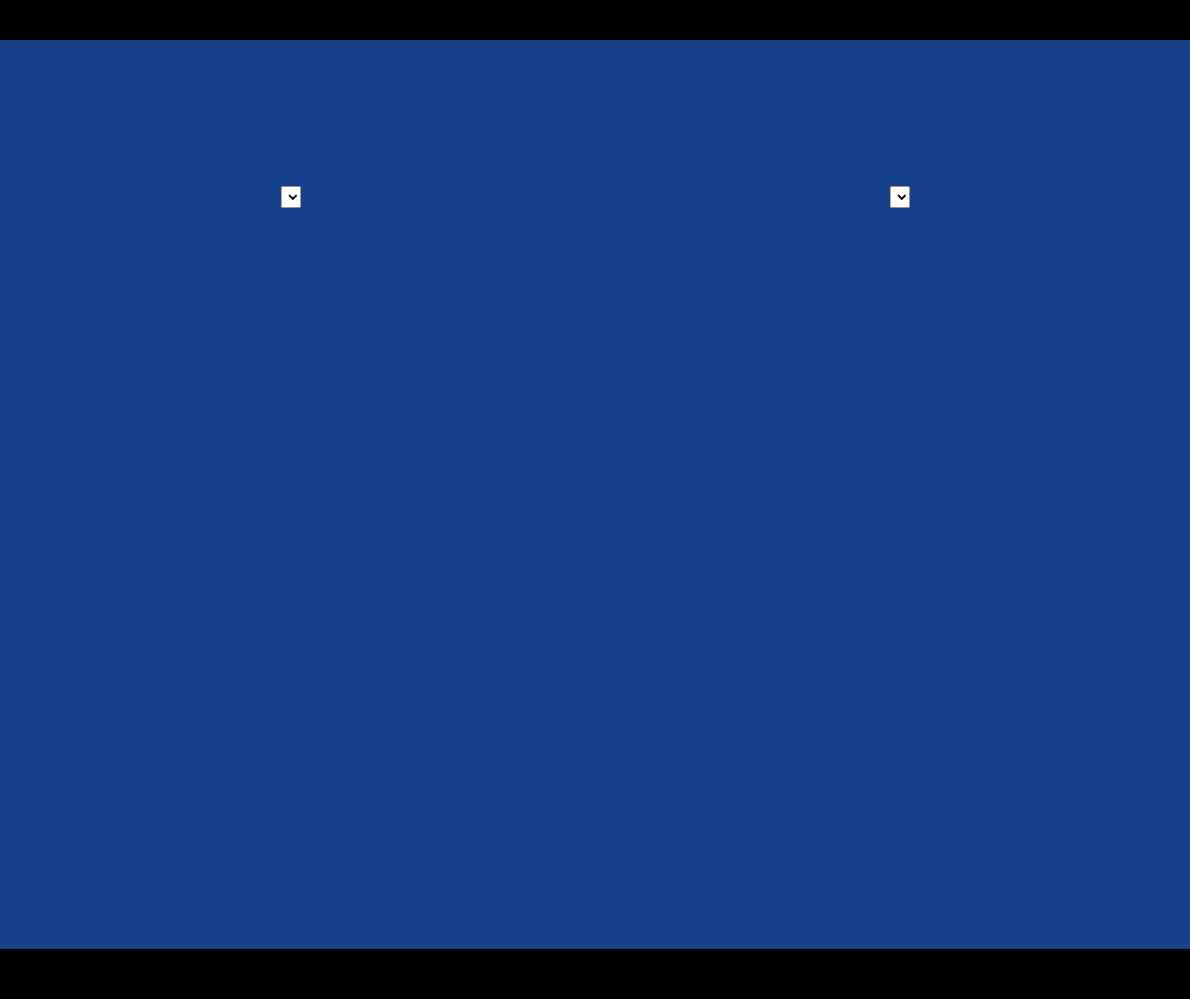
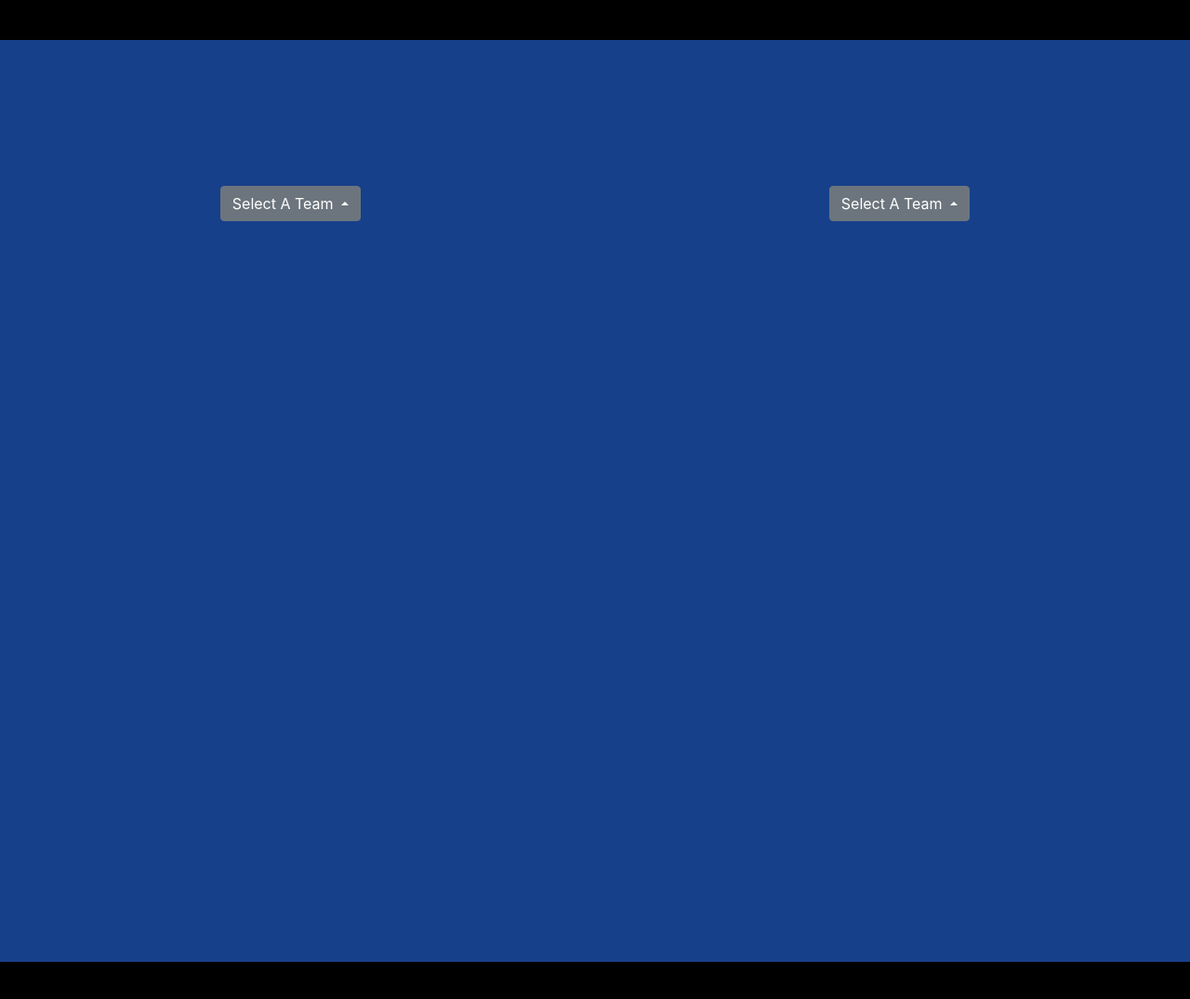
Before and after one commit to infknight/NBA_Prediction_GUI, a Flask app: page / in a window 1280 px wide. Shown: the part 682-1757 px from the top of the page at 93% size. Run offline with Flask 2, Linux system fonts and the light colour scheme; lists and menus that the app fills with data are empty; parts of the project's set-up code (start-up, migrations or seed data) failed here and were passed over; some libraries are stand-ins or nearby versions.

Commit message:
changed the dropdown button, ready to add javascript to display pictures and names of team choices

```diff
--- a/templates/home.html
+++ b/templates/home.html
@@ -34,23 +34,29 @@
     <section id="compare">
         <div class="row">
             <div class="team col-lg-4 col-sm-12 col-12">
-              <div class="team_selection">
-                <select name="team" method="GET" action="/">
+              <div class="btn-group dropup">
+                <button class="btn btn-secondary dropdown-toggle" type="button" id="dropdownMenuButton" data-toggle="dropdown" aria-haspopup="true" aria-expanded="false">
+                  Select A Team
+                </button>
+                <div class="dropdown-menu" aria-labelledby="dropdownMenuButton" method="GET" action="/">
                   {% for team in team[0:] %}
-                    <option value="{{team}}" id="{{team}}">{{team}}</option>
+                    <a class="dropdown-item" value="{{team}}">{{ team }}</a>
                   {% endfor %}
-                </select>
+                </div>
               </div>
             </div>
 
 
             <div class="team col-lg-4 col-sm-12 col-12">
-              <div class="team_selection">
-                <select name="team" method="GET" action="/">
+              <div class="btn-group dropup">
+                <button class="btn btn-secondary dropdown-toggle" type="button" id="dropdownMenuButton" data-toggle="dropdown" aria-haspopup="true" aria-expanded="false">
+                  Select A Team
+                </button>
+                <div class="dropdown-menu" aria-labelledby="dropdownMenuButton" method="GET" action="/">
                   {% for team in team[0:] %}
-                    <option value="{{team}}" id="{{team}}">{{team}}</option>
+                    <a class="dropdown-item" value="{{team}}">{{ team }}</a>
                   {% endfor %}
-                </select>
+                </div>
               </div>
             </div>
 
```
